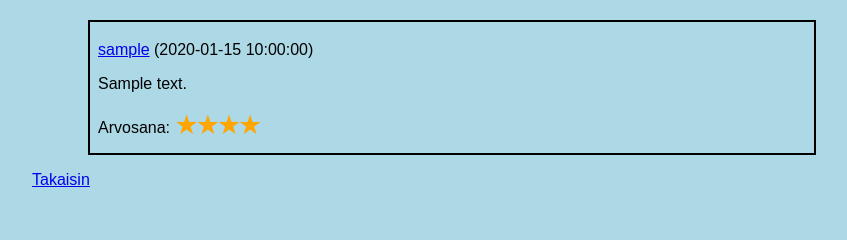
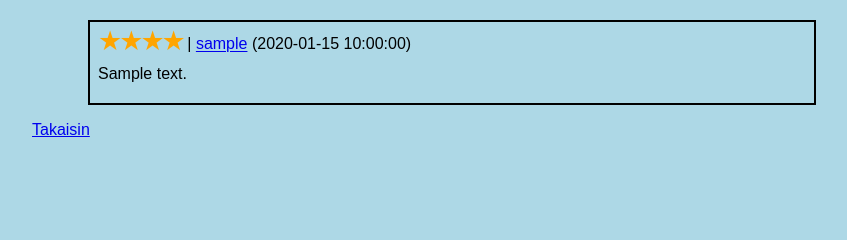
Before and after one commit to JonTahte/Ruokareseptit, a Flask app: template templates/show_reviews.html in a window 1280 px wide. Shown: the part 241-481 px from the top of the page, without its empty margins (208-1055 px from the left). Run offline with Flask 3, Linux system fonts and the light colour scheme; the template is opened without the code that fills it: most values are stand-ins (such as "Sample title", 1, 10 or a date in 2020).

Commit message:
Improve review look

```diff
--- a/templates/show_recipe.html
+++ b/templates/show_recipe.html
@@ -47,7 +47,7 @@
     <h3>Arvostelu</h3>
     <div class="review">
       {% if my_review.comment %}
-          <p>{{ my_review.comment | show_lines }}</p>
+        <p style="margin-bottom: 0;">{{ my_review.comment | show_lines }}</p>
       {% endif %}
       Arvosana:
       <span class="rating_stars">
--- a/templates/show_reviews.html
+++ b/templates/show_reviews.html
@@ -1,6 +1,6 @@
 {% extends "layout.html" %}
 
-{% block title %}{ recipe.title } arvostelut{% endblock %}
+{% block title %}{{ recipe.title }} arvostelut{% endblock %}
 
 {% block content %}
 <h2>{{ recipe.title }}</h2>
@@ -19,16 +19,13 @@
   <ul>
     {% for review in reviews %}
     <div class="review">
-      <p>
-        <a href="/user/{{ review.user_id }}">{{ review.username }}</a> ({{ review.sent_at }})
-      </p>
-      {% if review.comment %}
-        <p>{{ review.comment | show_lines }}</p>
-      {% endif %}
-      Arvosana:
       <span class="rating_stars">
         {% for _ in range(review.rating) %}★{% endfor %}
       </span>
+        | <a href="/user/{{ review.user_id }}">{{ review.username }}</a> ({{ review.sent_at }})
+      {% if review.comment %}
+        <p style="margin-top: 0;">{{ review.comment | show_lines }}</p>
+      {% endif %}
     </div>
     {% endfor %}
   </ul>
```
Lines whose indentation alone changed are shown as unchanged.
